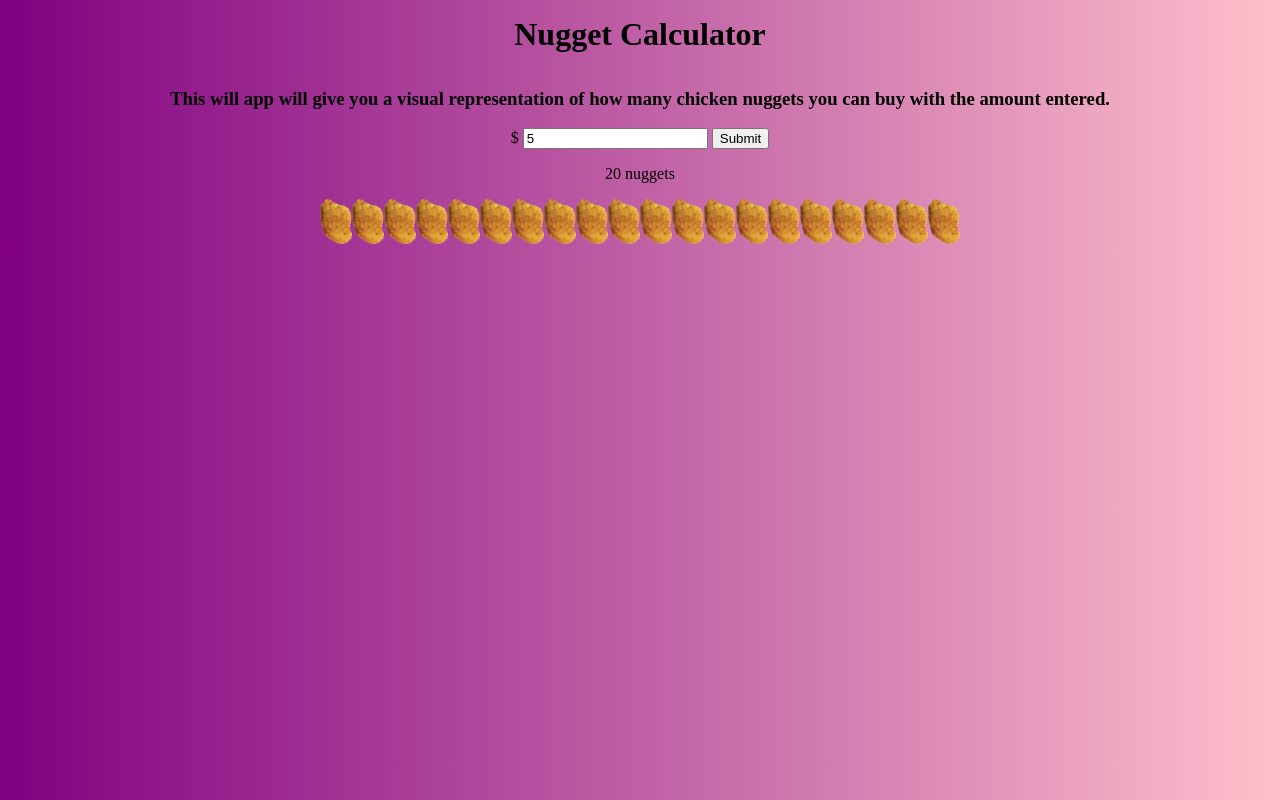
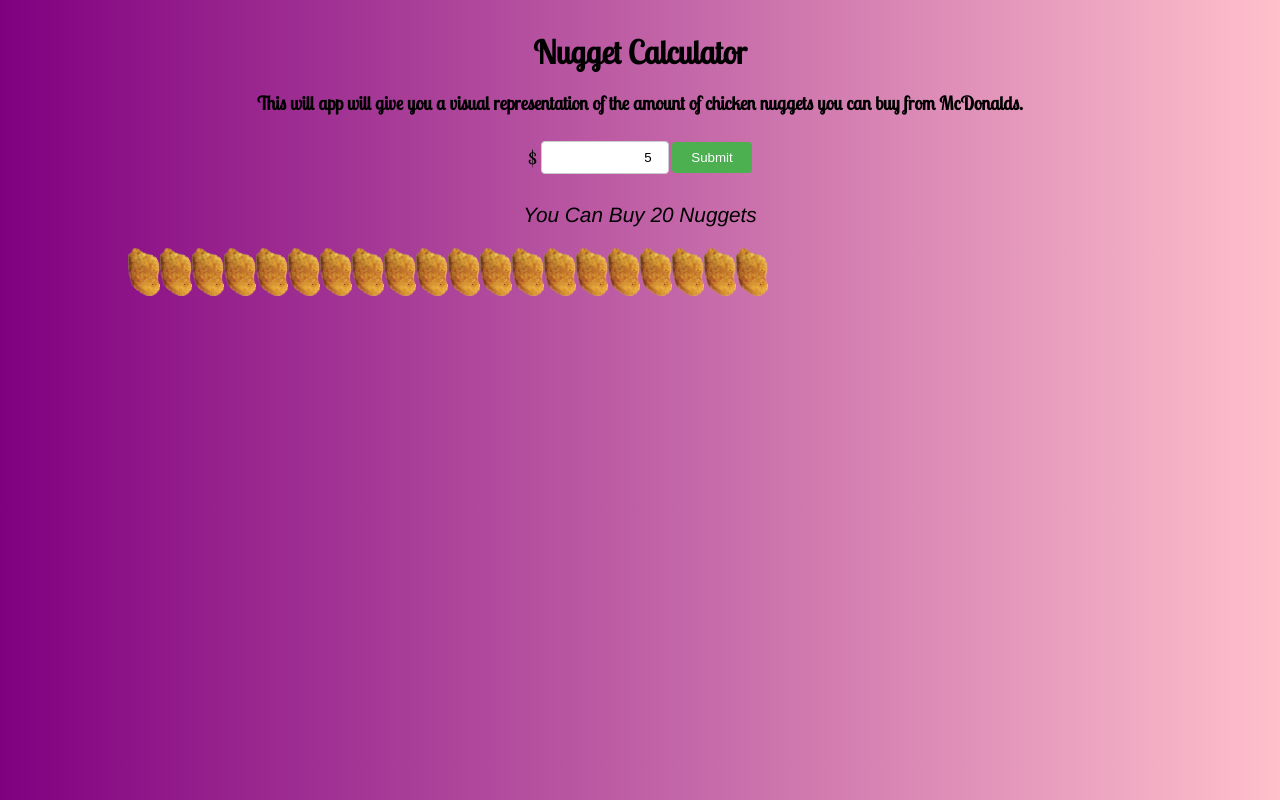
Before and after one commit to abrown4123/nuggetCalc, a website: page app/index.html in a window 1280 px wide. Both pictures are taken after typing "5" into the empty fields and a click on the button "Submit". Drawn offline with nearby package versions, Linux system fonts and the light colour scheme.

Commit message:
Updated Font and Logic that determines what is displayed

```diff
--- a/app/assets/scripts/script.js
+++ b/app/assets/scripts/script.js
@@ -1,20 +1,22 @@
 $('#button').click(function(){
 	var money = $('#money').val();
-	var nuggets = nuggetMath(money);
-	$('p').text(nuggets + ' nuggets');
-	nuggetPic(nuggets);
-	console.log(nuggets);
+	if (money > 10000){
+		$('p').text('Any value over $10,000 will potentially crash your browser.');
+		nuggetPic(0);
+	} else if (money > 0 && money <= 10000){
+			var nuggets = Math.floor(money * 4);
+			$('p').text("You Can Buy " + nuggets + ' Nuggets');
+			nuggetPic(nuggets);
+	} else {
+			$('p').text('Please Enter a Valid Dollar Amount');
+			nuggetPic(0);
+		}
 });
-
-function nuggetMath(num){
-	return (num/2.5)*10;
-}
 
 function nuggetPic(nug) {
 	var imgDiv = $('#imgCont');
-	$(imgDiv).html('');
+	imgDiv.html('');
 	for (i=0; i<nug; i++) {
-		var img = $('<img src = "assets/images/nugget.png"/>');
-		img.appendTo(imgDiv);
+		imgDiv.append('<img src = "assets/images/nugget.png"/>');
 	}
 }
--- a/app/assets/styles/style.css
+++ b/app/assets/styles/style.css
@@ -2,23 +2,82 @@ html, body {
 	margin: 0;
 	padding: 0;
 	height: 100%;
+}
+
+body {
 	background: #800080; /* For browsers that do not support gradients */
 	background: -webkit-linear-gradient(left, #800080, #ffc0cb); /* For Safari 5.1 to 6.0 */
 	background: -o-linear-gradient(right, #800080, #ffc0cb); /* For Opera 11.1 to 12.0 */
 	background: -moz-linear-gradient(right, #800080, #ffc0cb); /* For Firefox 3.6 to 15 */
 	background: linear-gradient(to right, #800080, #ffc0cb); /* Standard syntax */
+	font-family: 'Lobster Two', cursive;
 }
 
 .wrapper {
 	text-align: center;
 	height: 100%;
+	margin-right: auto;
+	margin-left: auto;
+	width: 80%;
 }
 
 h1{
 	margin: 0;
-	padding: 1rem;
+	padding-top: 2rem;
+}
+
+#money {
+    width: 8rem;
+    padding: .5rem 1rem;
+		margin: .5rem 0;
+    display: inline-block;
+    border: 1px solid #ccc;
+    border-radius: .25rem;
+    box-sizing: border-box;
+		text-align: right;
+}
+
+label {
+	font-size: 1.5rem;
+	vertical-align: middle;
+}
+
+input[type=number]::-webkit-inner-spin-button,
+input[type=number]::-webkit-outer-spin-button {
+    -webkit-appearance: none;
+    -moz-appearance: none;
+    appearance: none;
+    margin: 0;
+}
+
+input[type=number]:focus, button {
+	outline: none;
+}
+
+button {
+	width: 5rem;
+	background-color: #4CAF50;
+	color: white;
+	padding: .5rem 1rem;
+	margin: .5rem 0;
+	border: none;
+	border-radius: .25rem;
+	cursor: pointer;
+}
+
+p {
+	font-family: "helvetica";
+	font-size: 1.3rem;
+	font-style:italic;
+}
+
+#imgCont{
+	display: flex;
+	flex-wrap: wrap;
 }
 
 img {
 	width: 2rem;
+	height: 3rem;
+	justify-content: flex-start;
 }
--- a/app/index.html
+++ b/app/index.html
@@ -2,15 +2,15 @@
 <html>
 	<head>
 		<meta name="viewport" content="width=device-width, initial-scale=1" />
+		<link href="https://fonts.googleapis.com/css?family=Lobster+Two" rel="stylesheet">
 		<link type = 'text/css' rel = "stylesheet" href = "./assets/styles/style.css"/>
 	</head>
 	<body>
 		<div class = "wrapper">
 			<h1>Nugget Calculator</h1>
-			<h3>This will app will give you a visual representation of how many chicken nuggets you can buy with the amount entered.</h3>
-			<label>$
-				<input type = 'number' name = 'amount' id='money' placeholder = '0'/>
-			</label>
+			<h3>This will app will give you a visual representation of the amount of chicken nuggets you can buy from McDonalds.</h3>
+			<label for = 'money'>$</label>
+			<input type = 'number' name = 'amount' id='money' placeholder = '0'/>
 			<button id = 'button' class = "button">Submit</button>
 			<p></p>
 			<div id = 'imgCont'></div>
@@ -21,6 +21,5 @@
   		crossorigin="anonymous">
 		</script>
 		<script src = './assets/scripts/script.js'></script>
-		<script src = "../script.js"></script>
 	</body>
 </html>
```
